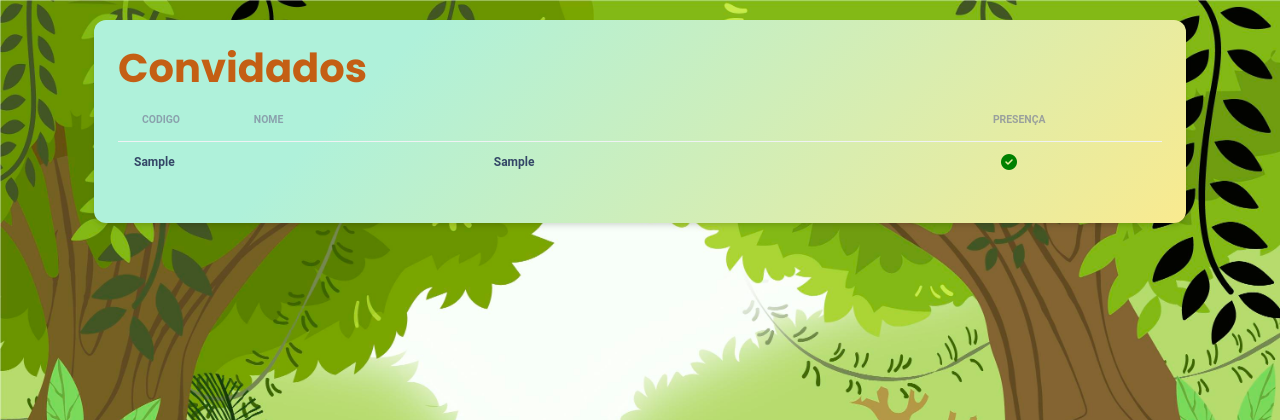
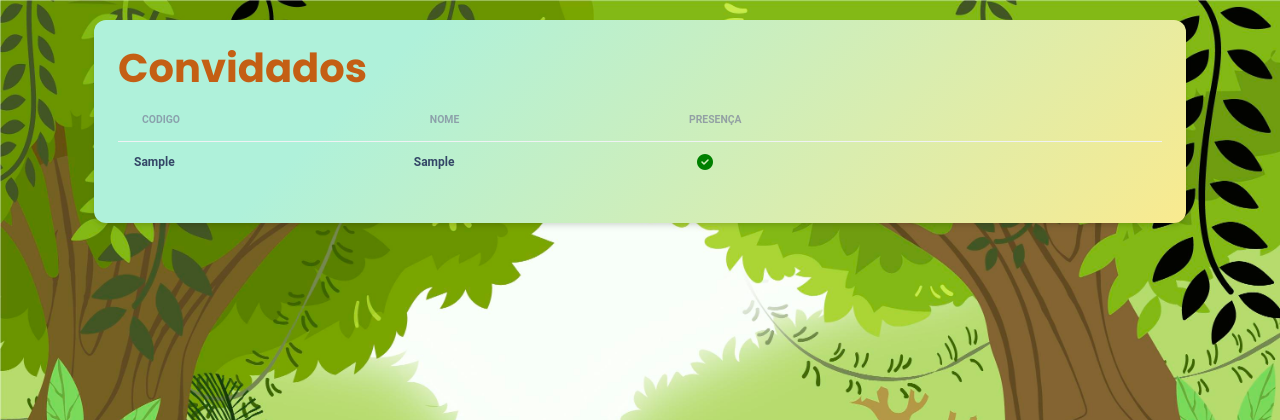
Before and after one commit to wascellys/birthday, a Django app: a page that uses convite/templates/convite/convidados.html in a window 1280 px wide. Shown: the top 420 px of the page. Run offline with Django 3.2, Linux system fonts and the light colour scheme; tables that the repository leaves empty hold one stand-in row (values such as "Sample post"); some libraries are stand-ins or nearby versions.

Commit message:
Correção tabela de convidados e ordenação

```diff
--- a/convite/templates/convite/convidados.html
+++ b/convite/templates/convite/convidados.html
@@ -32,7 +32,7 @@
                             </div>
                         </td>
                         <td>
-                            <div class="d-flex px-12">
+                            <div class="my-auto">
                                 <div>
 
                                 </div>
--- a/convite/views.py
+++ b/convite/views.py
@@ -24,7 +24,7 @@ def confirmar_presenca(request, codigo):
 
 def convidados(request, codigo):
 
-    convidados = Convite.objects.filter(evento__codigo=codigo)
+    convidados = Convite.objects.filter(evento__codigo=codigo).order_by('pessoa')
     return render(request, 'convite/convidados.html',{'convidados': convidados})
 
 
```
